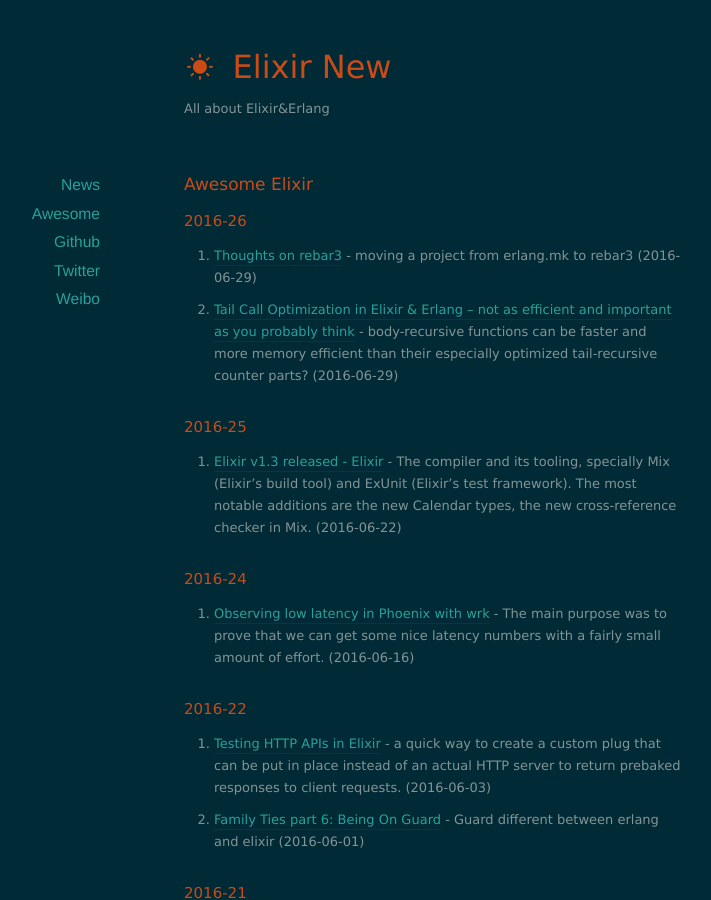
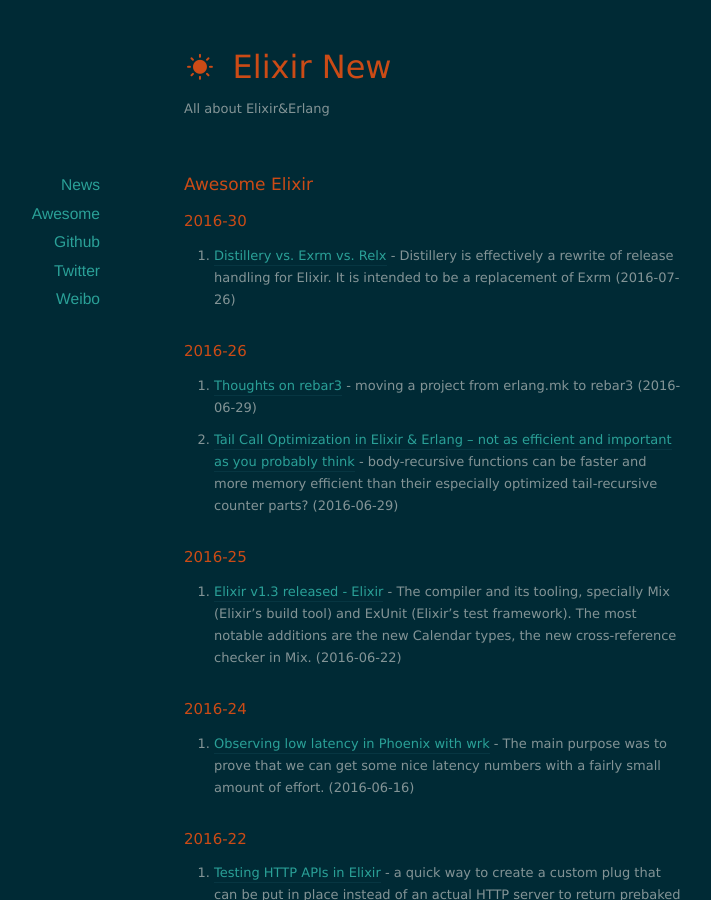
Before and after one commit to namjae/elixir-news.github.io, a Jekyll site: the page built from _posts/2016-04-09-news.markdown, in a window 1280 px wide and 900 px high. Shown: the whole window, without its empty margins (206-917 px from the left). Built offline with Jekyll 4.4.1, drawn with Linux system fonts in a browser that asks for light colours; nearby versions of some CDN libraries.

Commit message:
2016-07-27T00:32:28+08:00

```diff
--- a/_posts/2016-04-09-news.markdown
+++ b/_posts/2016-04-09-news.markdown
@@ -4,6 +4,11 @@
 date:   2016-04-09 00:00:11
 
 ---
+## 2016-30
+
+* [Distillery vs. Exrm vs. Relx](http://bitwalker.org/posts/2016-07-21-distillery-vs-exrm-vs-relx/) -
+Distillery is effectively a rewrite of release handling for Elixir. It is intended to be a replacement of Exrm (2016-07-26)
+
 ## 2016-26
 
 * [Thoughts on rebar3](http://inaka.net/blog/2016/06/08/thoughts-on-rebar3/) -
```
